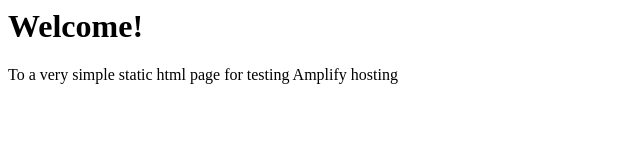
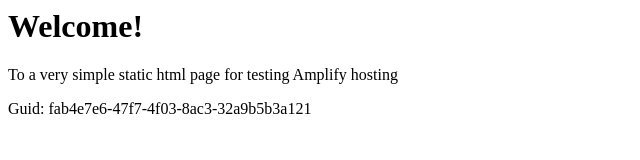
Before and after one commit to aws-aemilia-pdx/Github-PR-Commit-Integration-Test-DoNotTouch-GitHubAutoBuildPrPreviewCanaryTest-v1-beta-us-west-2, a website: page src/index.html in a window 1280 px wide. Shown: the whole page, without its empty margins (0-640 px from the left). Drawn offline with Linux system fonts and the light colour scheme.

Commit message:
commit from integ tests

```diff
--- a/src/index.html
+++ b/src/index.html
@@ -1,3 +1,5 @@
+
+
 <html lang="en">
 
 <head>
@@ -10,6 +12,6 @@
 <body>
     <h1>Welcome!</h1>
     <p>To a very simple static html page for testing Amplify hosting</p>
-</body>
+    <p>Guid: fab4e7e6-47f7-4f03-8ac3-32a9b5b3a121</p></body>
 
 </html>
```
